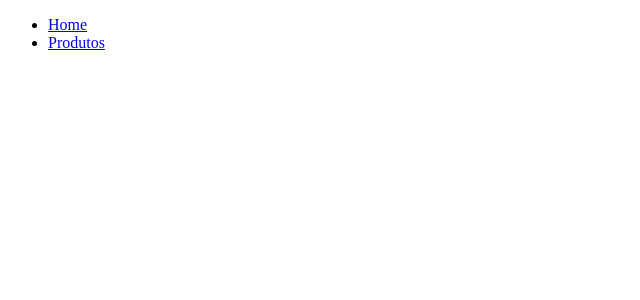
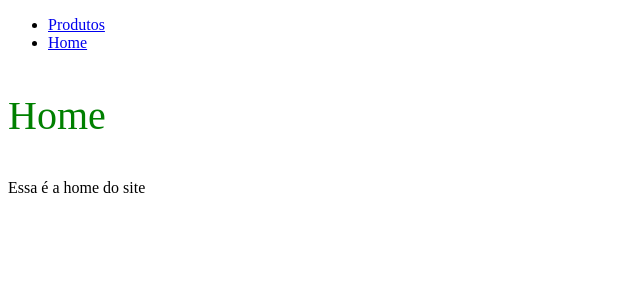
Before and after one commit to Davijluna/exercicios_de_revisao, a React (Create React App) app in the folder desafio_compropiedades/: page / in a window 1280 px wide. Shown: the top 300 px of the page, without its empty margins (0-640 px from the left). Built offline with nearby package versions, Linux system fonts and the light colour scheme.

Commit message:
feat: link de componente com exibição dinâmica de array de objeto

```diff
--- a/desafio_compropiedades/src/App.js
+++ b/desafio_compropiedades/src/App.js
@@ -1,16 +1,23 @@
 import React from 'react'
+import Home from './Componetes/Home'
+import Produtos from './Componetes/Produtos'
+
+
 
 function App() {
+  const {pathname} = window.location
   return (
     <div>
+
       <ul>
       <li>
-        <a href="home">Home</a>
+        <a href='/produtos'>Produtos</a>
       </li>
       <li>
-       <a href="protudo">Produtos</a>
+        <a href='/' >Home</a>
       </li>
       </ul>
+      {pathname === '/' ? <Home /> : <Produtos/>}
     </div>
   );
 }
--- /dev/null
+++ b/desafio_compropiedades/src/Componetes/Home.js
@@ -0,0 +1,13 @@
+import React from 'react'
+
+const Home = () => {
+  return (
+    <div>
+      <p style={{color:
+      'green', fontSize: '5vh'}}>Home</p>
+      <p>Essa é a home do site</p>
+    </div>
+  );
+}
+
+export default Home
--- /dev/null
+++ b/desafio_compropiedades/src/Componetes/Produtos.js
@@ -0,0 +1,28 @@
+import React from 'react'
+
+
+const Produtos = () => {
+  const produtos = [
+    {nome: 'Notebook', propiedades: ['16gb ram', '512gb']},
+    {nome: 'Smartphone', propiedades: ['2gb ram', '128gb']},
+  ]
+  return (
+    <>
+    <div>
+      Produtos
+    </div>
+    {produtos.map((produto) =>
+    <div style={{border: "solid 1px"}}>{produto.nome}
+    <div>
+      {produto.propiedades.map((valor) => (
+        <li>{valor}</li>
+      ))}
+    </div>
+    </div>
+     )}
+    </>
+
+  );
+}
+
+export default Produtos
```
